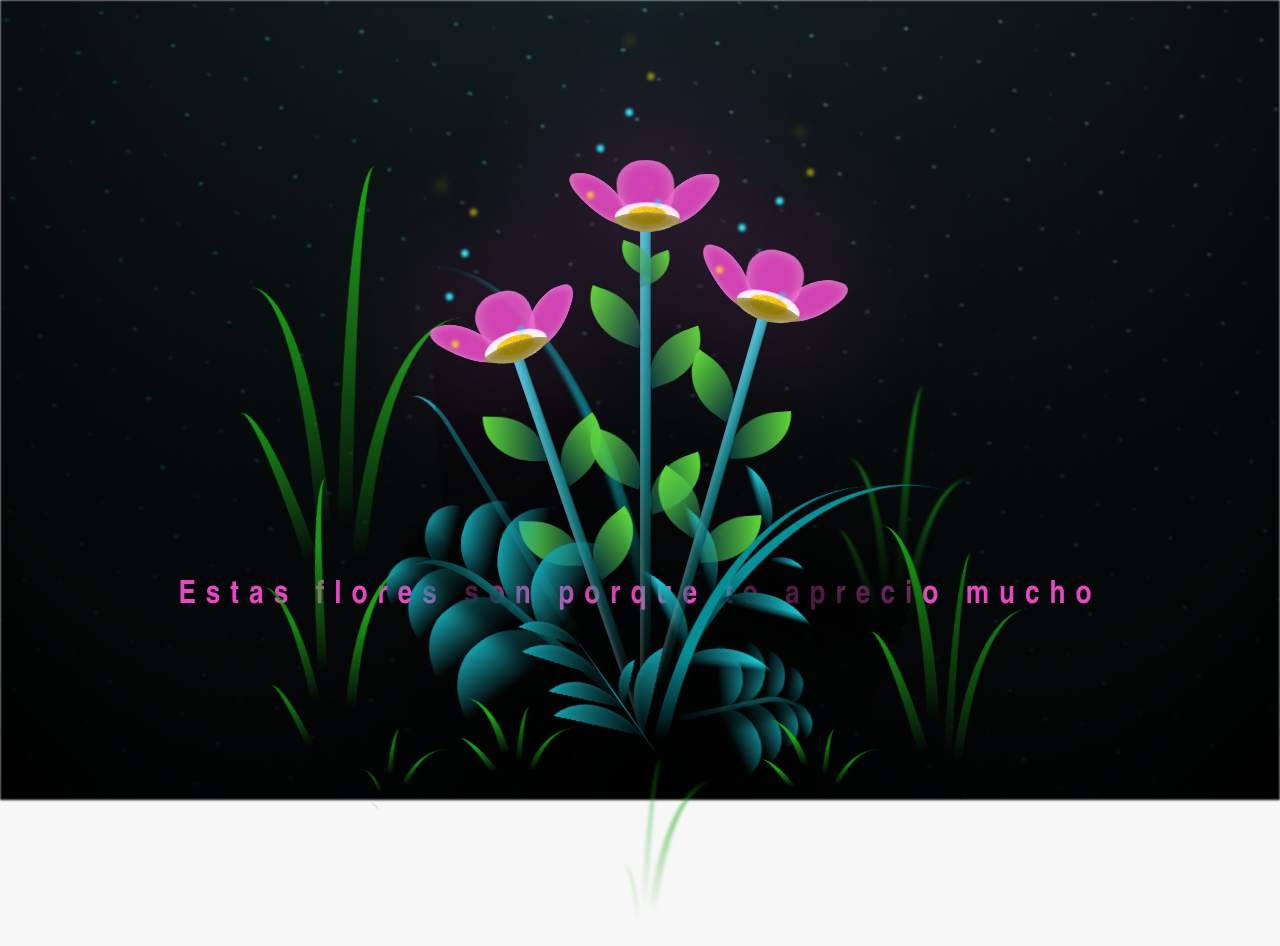
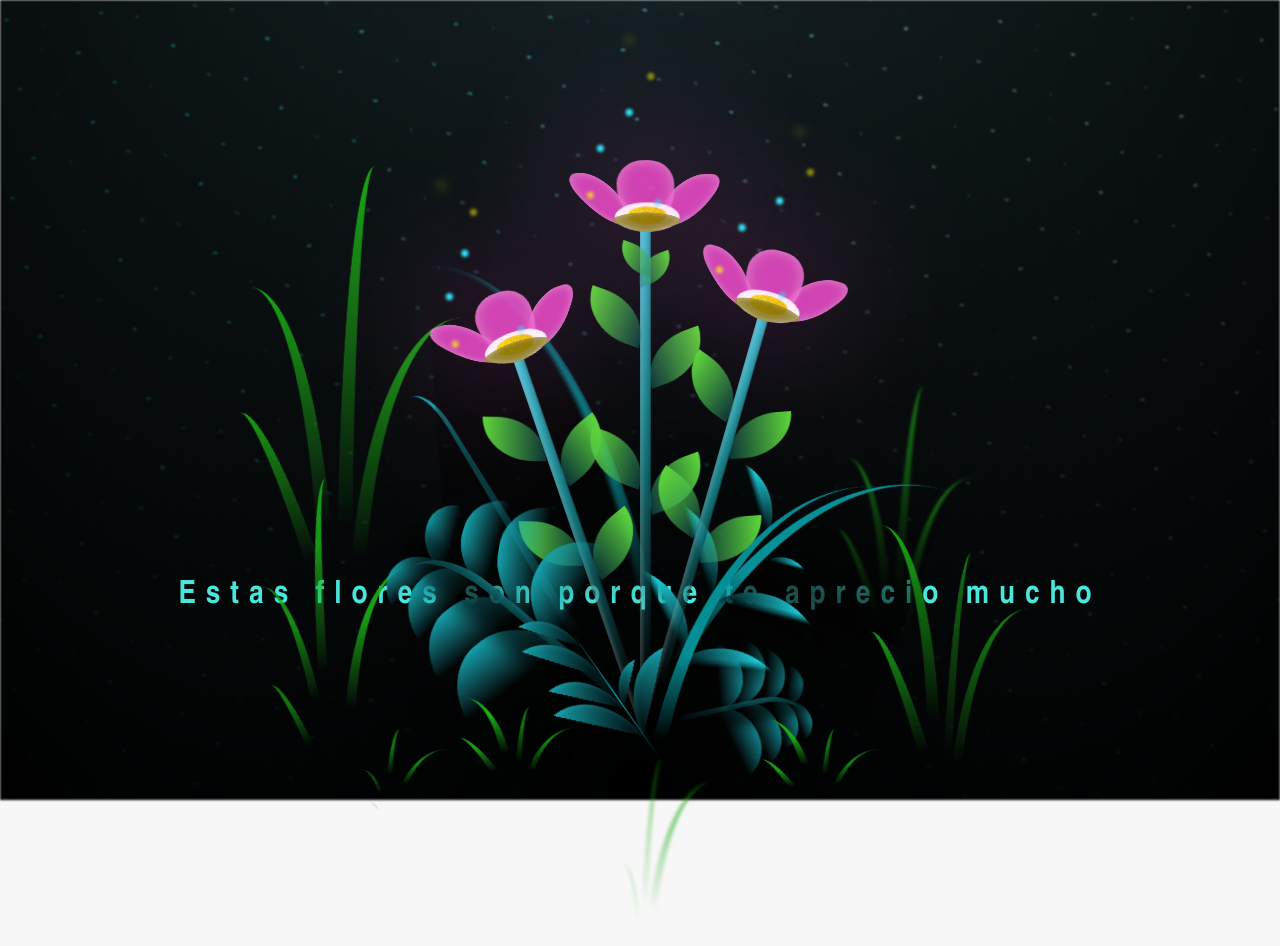
Before and after one commit to AlexTheCreator7/flores, a plain HTML site: page flower.html in a window 1280 px wide. Drawn offline with Linux system fonts and the light colour scheme.

Commit message:
Actualización del código principal

```diff
--- a/css/main.css
+++ b/css/main.css
@@ -42,7 +42,7 @@ body {
 .titulo {
   margin-bottom: 180px;
   font-family: "Arial Narrow", Arial, sans-serif;
-  color: rgb(230, 72, 195);
+  color: rgb(72, 230, 219);
   position: absolute;
   font-weight: bold;
   letter-spacing: 10px;
```
